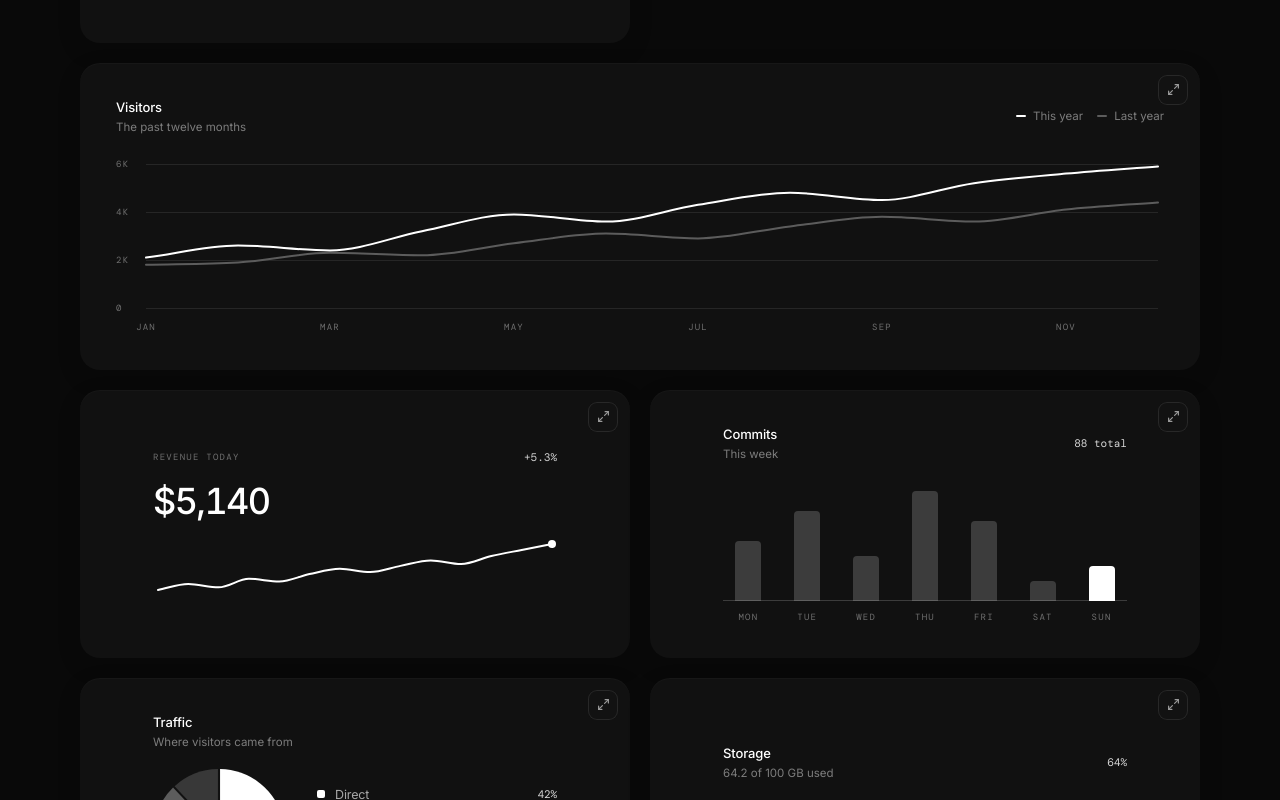
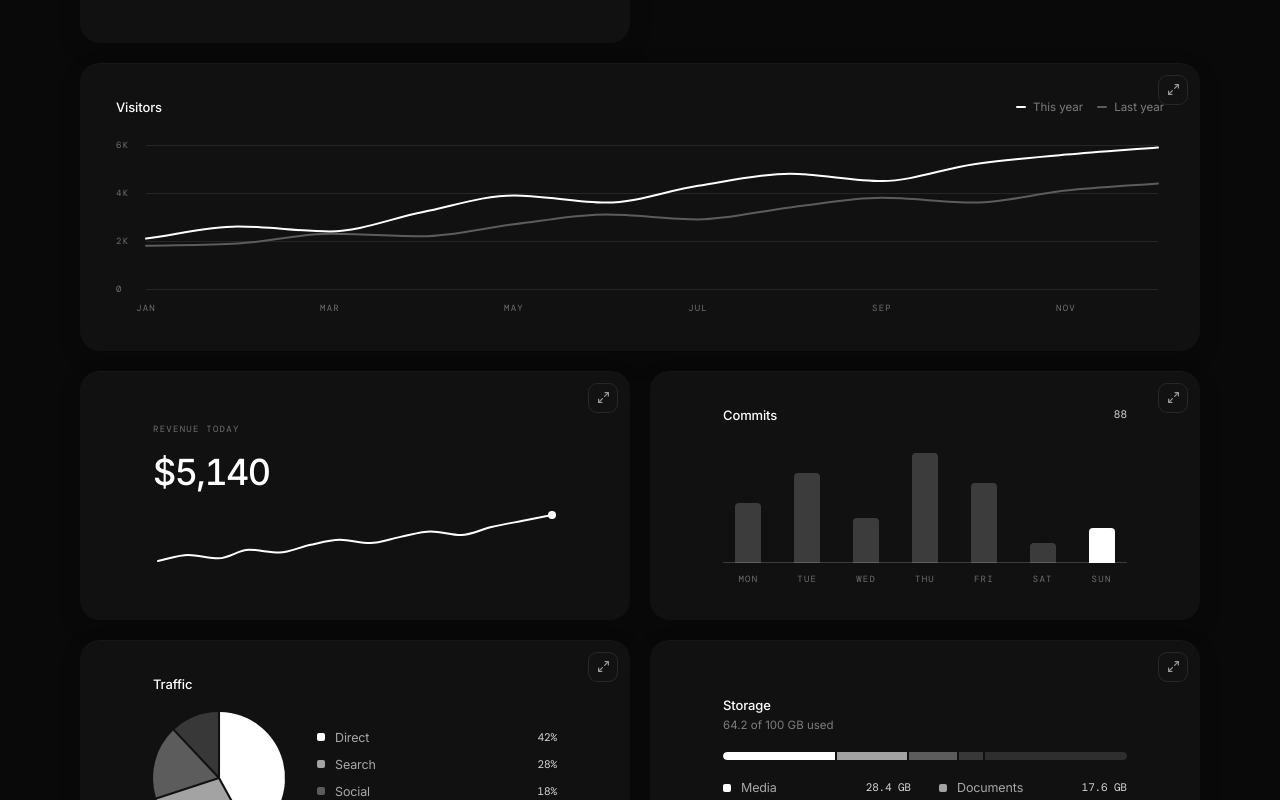
Before and after one commit to JimmyWuReal/ui-kit, a React (Vite) app: page / in a window 1280 px wide. Shown: the part 3000-3800 px from the top of the page. Built offline with nearby package versions, Linux system fonts and the light colour scheme.

Commit message:
Keep charts minimal and preserve smooth hover markers

```diff
--- a/src/charts.jsx
+++ b/src/charts.jsx
@@ -3,7 +3,9 @@ import React, { useLayoutEffect, useRef, useState } from 'react'
 /* The charts. Drawn the way the flat controls are: white for the thing that
    matters, steps of gray for the rest, a hairline grid that stays out of the
    way, and values in mono. No hues — identity is carried by brightness and a
-   label, never by colour alone. Hover is passing UI state, so it stays local. */
+   label, never by colour alone. Keep visible copy to a title, at most one
+   primary value, and labels needed to read the plot. Hover is passing UI
+   state, so it stays local rather than becoming a permanent summary row. */
 
 /* The grays a series or a slice is drawn in, brightest first. Assigned in
    this order and never cycled — a fifth category folds into "Other". */
@@ -94,7 +96,7 @@ export function LineChart() {
   return (
     <div className="chart">
       <div className="control-row">
-        <div><strong>Visitors</strong><span>The past twelve months</span></div>
+        <div><strong>Visitors</strong></div>
         <Legend items={VISITORS} />
       </div>
       <div className="chart-plot" ref={ref} style={{ height }}>
@@ -155,7 +157,6 @@ export function Sparkline() {
   const [ref, width] = useWidth()
   const [hover, setHover] = useState(null)
   const shown = hover ?? REVENUE.length - 1
-  const change = shown ? (REVENUE[shown] / REVENUE[shown - 1] - 1) * 100 : 0
   const height = 56, inset = 5
   const min = Math.min(...REVENUE), max = Math.max(...REVENUE)
   const step = (width - inset * 2) / (REVENUE.length - 1)
@@ -166,7 +167,6 @@ export function Sparkline() {
     <div className="chart">
       <div className="field-head">
         <span className="mono-label">{hover === null ? 'Revenue today' : DAYS[hover]}</span>
-        <span className="mono-value">{change >= 0 ? '+' : ''}{change.toFixed(1)}%</span>
       </div>
       <strong className="stat-value">${REVENUE[shown].toLocaleString()}</strong>
       <div className="chart-plot" ref={ref} style={{ height }}>
@@ -194,8 +194,8 @@ export function BarChart() {
   return (
     <div className="chart">
       <div className="control-row">
-        <div><strong>Commits</strong><span>This week</span></div>
-        <span className="mono-value">{total} total</span>
+        <div><strong>Commits</strong></div>
+        <span className="mono-value">{total}</span>
       </div>
       <div>
         <div className="bars" role="img" aria-label={COMMITS.map(([day, count]) => `${day} ${count}`).join(', ')}>
@@ -236,7 +236,7 @@ export function PieChart() {
   return (
     <div className="chart">
       <div className="control-row">
-        <div><strong>Traffic</strong><span>Where visitors came from</span></div>
+        <div><strong>Traffic</strong></div>
       </div>
       <div className="pie-chart">
         <svg className="pie" viewBox="0 0 100 100" role="img"
@@ -266,7 +266,6 @@ export function StackedBar() {
     <div className="chart">
       <div className="control-row">
         <div><strong>Storage</strong><span>{used.toFixed(1)} of {CAPACITY} GB used</span></div>
-        <span className="mono-value">{Math.round((used / CAPACITY) * 100)}%</span>
       </div>
       <div className="meter" role="img" aria-label={STORAGE.map(([name, value]) => `${name} ${value} GB`).join(', ')}
         onPointerLeave={() => setHover(null)}>
```
Also changed, not shown: skill/SKILL.md (+16 -1 lines), skill/elements/bar-chart.md (+3 -1 lines), skill/elements/line-chart.md (+7 -2 lines), skill/elements/pie-chart.md (+2 -0 lines), skill/elements/sparkline.md (+5 -3 lines), skill/elements/stacked-bar.md (+3 -1 lines), 1 other file (tests, documents, lock files or other folders).
